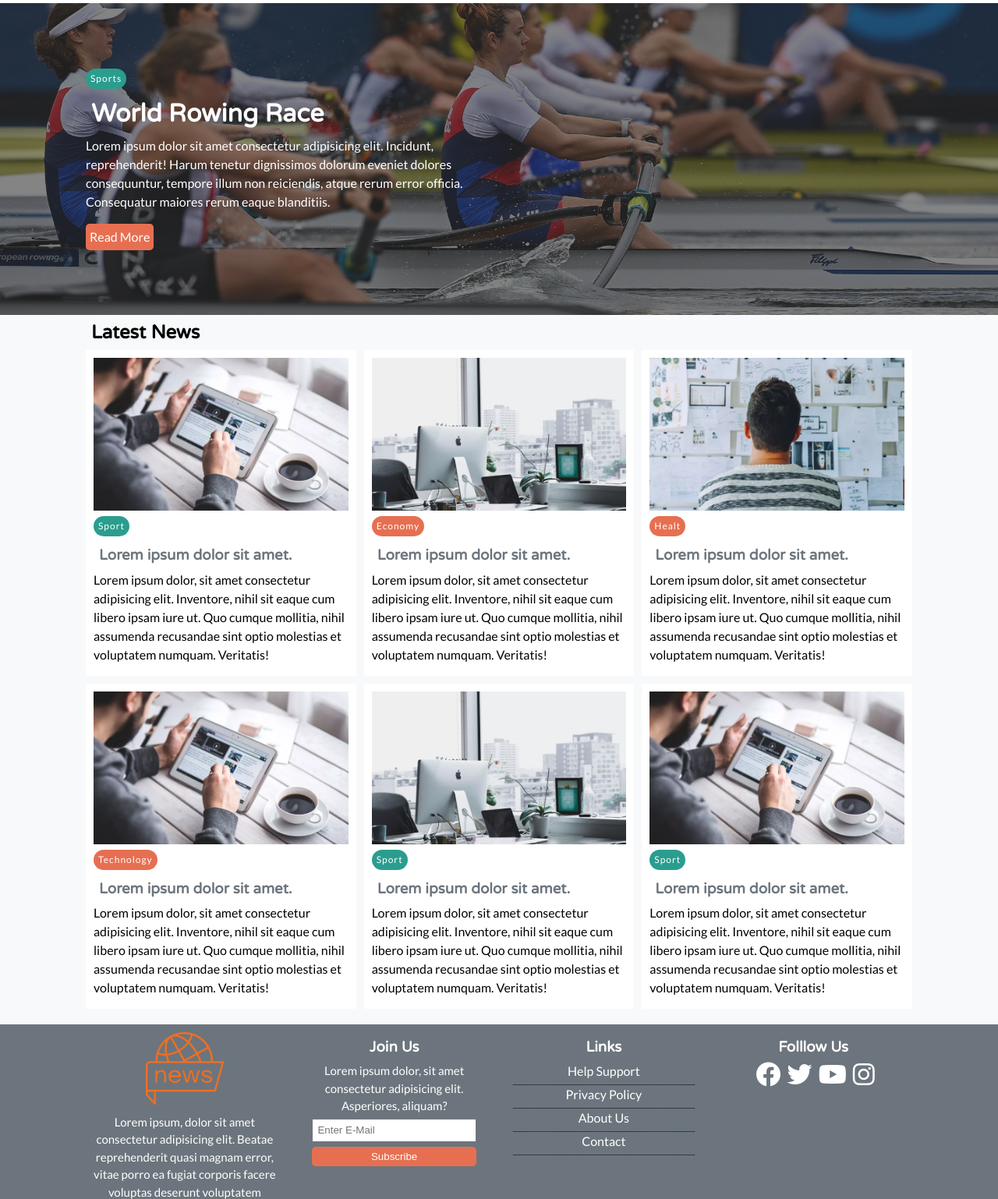
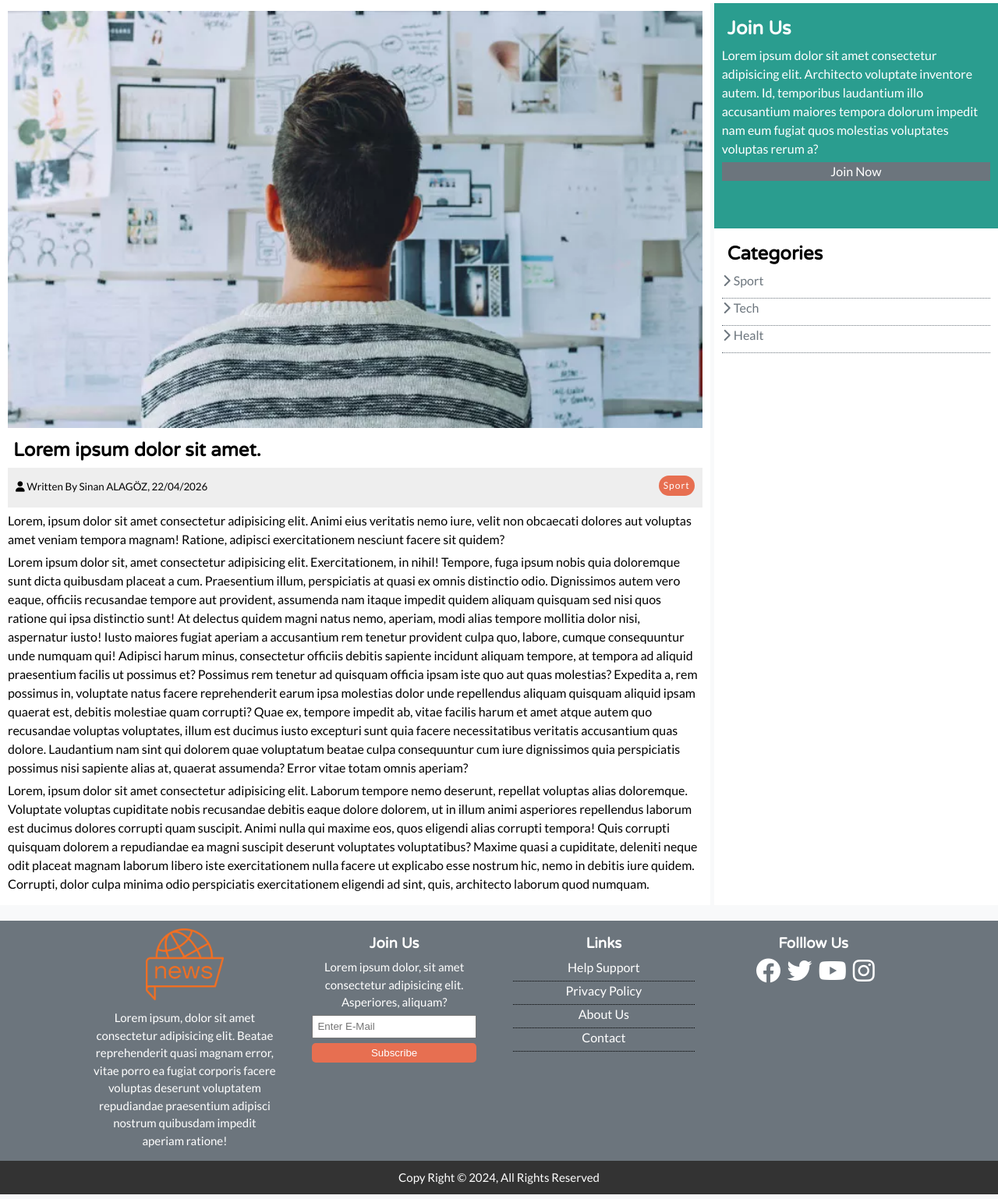
Before and after one commit to cnon06/news-site-css-grid, a plain HTML site: page article.html in a window 1280 px wide. Shown: the part 77-1615 px from the top of the page at 78% size. Drawn offline with Linux system fonts and the light colour scheme.

Commit message:
completed

```diff
--- a/article.html
+++ b/article.html
@@ -5,6 +5,7 @@
     <meta http-equiv="X-UA-Compatible" content="IE=edge" />
     <meta name="viewport" content="width=device-width, initial-scale=1.0" />
     <link rel="stylesheet" href="css/style.css" />
+    <link rel="stylesheet" href="css/mobile.css" media="screen and (max-width:768px)" >
     <link
       rel="stylesheet"
       href="https://cdnjs.cloudflare.com/ajax/libs/font-awesome/6.2.1/css/all.min.css"
@@ -25,12 +26,12 @@
       <div class="container">
         <img src="img/logo.png" alt="" class="logo" />
         <ul>
-          <li><a class="active" href="index.html">Home</a></li>
+          <li><a  href="index.html">Home</a></li>
           <li><a href="about.html">About</a></li>
           <li><a href="blog.html">Blog</a></li>
           <li><a href="contact.html">Contact</a></li>
         </ul>
-        <div class="social-items">
+        <div class="social-items" id="social-items3131">
           <a href="#" class="fab fa-facebook fa-2x"></a>
           <a href="#" class="fab fa-twitter fa-2x"></a>
           <a href="#" class="fab fa-youtube fa-2x"></a>
@@ -39,124 +40,57 @@
       </div>
     </nav>
 
-    <!-- header -->
+   <!-- article -->
 
-    <header id="header">
-      <div class="container">
-        <div class="header-container">
-          <div class="header-content">
-            <div class="category category-sport bg-secondary">Sports</div>
-            <h1>World Rowing Race</h1>
-            <p>
-              Lorem ipsum dolor sit amet consectetur adipisicing elit. Incidunt,
-              reprehenderit! Harum tenetur dignissimos dolorum eveniet dolores
-              consequuntur, tempore illum non reiciendis, atque rerum error
-              officia. Consequatur maiores rerum eaque blanditiis.
-            </p>
+    <main id="main">
 
-            <a href="#" class="btn btn-primary">Read More</a>
+        <section class="article-section">
+
+          <div class="card">
+             <img src="img/img-1.webp" alt="">
+            <h1>Lorem ipsum dolor sit amet.</h1>
+            <div class="meta" id="meta3131">
+              <small>
+                <i class="fas fa-user"></i> Written By Sinan ALAGÖZ, 22/04/2026
+
+              </small>
+              <div class="category bg-primary">Sport</div>
+            </div>
+            <p>Lorem, ipsum dolor sit amet consectetur adipisicing elit. Animi eius veritatis nemo iure, velit non obcaecati dolores aut voluptas amet veniam tempora magnam! Ratione, adipisci exercitationem nesciunt facere sit quidem?</p>
+            <p>Lorem ipsum dolor sit, amet consectetur adipisicing elit. Exercitationem, in nihil! Tempore, fuga ipsum nobis quia doloremque sunt dicta quibusdam placeat a cum. Praesentium illum, perspiciatis at quasi ex omnis distinctio odio. Dignissimos autem vero eaque, officiis recusandae tempore aut provident, assumenda nam itaque impedit quidem aliquam quisquam sed nisi quos ratione qui ipsa distinctio sunt! At delectus quidem magni natus nemo, aperiam, modi alias tempore mollitia dolor nisi, aspernatur iusto! Iusto maiores fugiat aperiam a accusantium rem tenetur provident culpa quo, labore, cumque consequuntur unde numquam qui! Adipisci harum minus, consectetur officiis debitis sapiente incidunt aliquam tempore, at tempora ad aliquid praesentium facilis ut possimus et? Possimus rem tenetur ad quisquam officia ipsam iste quo aut quas molestias? Expedita a, rem possimus in, voluptate natus facere reprehenderit earum ipsa molestias dolor unde repellendus aliquam quisquam aliquid ipsam quaerat est, debitis molestiae quam corrupti? Quae ex, tempore impedit ab, vitae facilis harum et amet atque autem quo recusandae voluptas voluptates, illum est ducimus iusto excepturi sunt quia facere necessitatibus veritatis accusantium quas dolore. Laudantium nam sint qui dolorem quae voluptatum beatae culpa consequuntur cum iure dignissimos quia perspiciatis possimus nisi sapiente alias at, quaerat assumenda? Error vitae totam omnis aperiam?</p>
+            <p>Lorem, ipsum dolor sit amet consectetur adipisicing elit. Laborum tempore nemo deserunt, repellat voluptas alias doloremque. Voluptate voluptas cupiditate nobis recusandae debitis eaque dolore dolorem, ut in illum animi asperiores repellendus laborum est ducimus dolores corrupti quam suscipit. Animi nulla qui maxime eos, quos eligendi alias corrupti tempora! Quis corrupti quisquam dolorem a repudiandae ea magni suscipit deserunt voluptates voluptatibus? Maxime quasi a cupiditate, deleniti neque odit placeat magnam laborum libero iste exercitationem nulla facere ut explicabo esse nostrum hic, nemo in debitis iure quidem. Corrupti, dolor culpa minima odio perspiciatis exercitationem eligendi ad sint, quis, architecto laborum quod numquam.</p>
           </div>
-        </div>
-      </div>
-    </header>
 
-    <section id="main-articles">
-      <div class="container">
-        <h2>Latest News</h2>
-        <div class="articles-container">
-          <article class="card">
-            <img src="img/img-2.webp" alt="" />
-            <div class="category bg-secondary">Sport</div>
-            <h3>
-              <a href="article.html">Lorem ipsum dolor sit amet.</a>
-            </h3>
+<div class="sidebar">
 
-            <p>
-              Lorem ipsum dolor, sit amet consectetur adipisicing elit.
-              Inventore, nihil sit eaque cum libero ipsam iure ut. Quo cumque
-              mollitia, nihil assumenda recusandae sint optio molestias et
-              voluptatem numquam. Veritatis!
-            </p>
-          </article>
+  <div class="card bg-secondary">
+    <h2>Join Us</h2>
+    <p>Lorem ipsum dolor sit amet consectetur adipisicing elit. Architecto voluptate inventore autem. Id, temporibus laudantium illo accusantium maiores tempora dolorum impedit nam eum fugiat quos molestias voluptates voluptas rerum a?</p>
+    <a href="" class="btn btn-dark btn-block">Join Now</a>
+  </div>
 
-          <article class="card">
-            <img src="img/img-3.webp" alt="" />
-            <div class="category bg-primary">Economy</div>
-            <h3>
-              <a href="article.html">Lorem ipsum dolor sit amet.</a>
-            </h3>
+  <div id="categories" class="card">
+    <h2>Categories</h2>
+    <ul id="ul3131">
+      <li><a href=""><i class="fas fa-chevron-right"></i> Sport</a></li>
+      <li><a href=""><i class="fas fa-chevron-right"></i> Tech</a></li>
+      <li><a href=""><i class="fas fa-chevron-right"></i> Healt</a></li>
+    </ul>
+  </div>
 
-            <p>
-              Lorem ipsum dolor, sit amet consectetur adipisicing elit.
-              Inventore, nihil sit eaque cum libero ipsam iure ut. Quo cumque
-              mollitia, nihil assumenda recusandae sint optio molestias et
-              voluptatem numquam. Veritatis!
-            </p>
-          </article>
+</div>
 
-          <article class="card">
-            <img src="img/img-1.webp" alt="" />
-            <div class="category bg-primary">Healt</div>
-            <h3>
-              <a href="article.html">Lorem ipsum dolor sit amet.</a>
-            </h3>
 
-            <p>
-              Lorem ipsum dolor, sit amet consectetur adipisicing elit.
-              Inventore, nihil sit eaque cum libero ipsam iure ut. Quo cumque
-              mollitia, nihil assumenda recusandae sint optio molestias et
-              voluptatem numquam. Veritatis!
-            </p>
-          </article>
 
-          <article class="card">
-            <img src="img/img-2.webp" alt="" />
-            <div class="category bg-primary">Technology</div>
-            <h3>
-              <a href="article.html">Lorem ipsum dolor sit amet.</a>
-            </h3>
+        </section>
 
-            <p>
-              Lorem ipsum dolor, sit amet consectetur adipisicing elit.
-              Inventore, nihil sit eaque cum libero ipsam iure ut. Quo cumque
-              mollitia, nihil assumenda recusandae sint optio molestias et
-              voluptatem numquam. Veritatis!
-            </p>
-          </article>
 
-          <article class="card">
-            <img src="img/img-3.webp" alt="" />
-            <div class="category bg-secondary">Sport</div>
-            <h3>
-              <a href="article.html">Lorem ipsum dolor sit amet.</a>
-            </h3>
 
-            <p>
-              Lorem ipsum dolor, sit amet consectetur adipisicing elit.
-              Inventore, nihil sit eaque cum libero ipsam iure ut. Quo cumque
-              mollitia, nihil assumenda recusandae sint optio molestias et
-              voluptatem numquam. Veritatis!
-            </p>
-          </article>
+    </main>
 
-          <article class="card">
-            <img src="img/img-2.webp" alt="" />
-            <div class="category bg-secondary">Sport</div>
-            <h3>
-              <a href="article.html">Lorem ipsum dolor sit amet.</a>
-            </h3>
 
-            <p>
-              Lorem ipsum dolor, sit amet consectetur adipisicing elit.
-              Inventore, nihil sit eaque cum libero ipsam iure ut. Quo cumque
-              mollitia, nihil assumenda recusandae sint optio molestias et
-              voluptatem numquam. Veritatis!
-            </p>
-          </article>
-        </div>
-      </div>
-    </section>
 
+    <!-- footer -->
     <footer id="main-footer">
       <div class="container footer-container">
         <div>
@@ -211,7 +145,6 @@
       </div>
     </footer>
 
-    <!-- <h1>Lorem ipsum dolor sit amet.</h1>
-  <p>Lorem ipsum dolor, sit amet consectetur adipisicing elit. Perspiciatis nostrum, officia ullam quia consequatur provident asperiores odio consequuntur optio aperiam ipsam illo amet quam quod pariatur repudiandae dolorum. Earum, natus.</p>   -->
+
   </body>
 </html>
--- /dev/null
+++ b/css/mobile.css
@@ -0,0 +1,95 @@
+
+
+#main-nav .container .social-items {
+    display: none;
+  }
+
+/* #social-items3131 {
+  display: none;
+} */
+
+
+
+#main-nav .container{
+grid-template-columns: 1fr;
+gap: 1.2rem;
+}
+
+#main-nav ul, img{
+    justify-self: center;
+    }
+
+
+
+#header .container .header-container
+{
+    grid-template-columns: 1fr;
+}
+
+#main-articles .container .articles-container
+{
+    grid-template-columns: 1fr 1fr;
+}
+
+@media(max-width:500px)
+{
+    #main-articles .container .articles-container
+{
+    grid-template-columns: 1fr;
+}
+}
+
+#main-footer .container
+{
+    grid-template-columns: 1fr 1fr;
+}
+
+@media(max-width:500px)
+{
+    #main-footer .container
+    {
+        grid-template-columns: 1fr;
+    }
+
+    #main-footer .container>*
+    {
+        border-bottom: 1px dotted white;
+    }
+}
+
+@media(max-width:400px)
+{
+    html
+    {
+        font-size: 8px;
+    }
+
+
+}
+
+@media(max-width:300px)
+{
+    html
+    {
+        font-size: 6px;
+    }
+
+
+}
+
+#main .gdf
+{
+  /* display: grid; */
+  grid-template-columns: 1fr;
+  /* gap: .5rem; */
+/* margin: 5rem; */
+
+}
+
+#main .article-section
+{
+  display: grid;
+  grid-template-columns: 1fr;
+  gap: 5px;
+
+}
--- a/css/style.css
+++ b/css/style.css
@@ -97,7 +97,7 @@ p {
 
 
 .bg-secondary {
-    background-color: var(--secondary-color);
+    background-color: var(--secondary-color) !important;
     color: white;
   }
 
@@ -458,3 +458,80 @@ border-bottom: 1px dotted black;
 {
    margin-top: 20px;
 }
+
+/* articles */
+
+.page-container4
+{
+  display: grid;
+  grid-template-columns: 5fr, 2fr;
+}
+
+#main
+{
+
+}
+
+#container2324
+{
+  display: grid;
+  grid-template-columns: 5fr 2fr;
+  gap: .5rem;
+margin: 5rem;
+
+}
+
+#container2324>*:first-child
+{
+ grid-row: 1 / span 3;
+
+}
+
+#container2324>*:last-child
+{
+ grid-row: 2 / span 2;
+
+}
+
+#meta3131
+{
+  display: flex;
+  justify-content: space-between;
+  padding: 1rem;
+  background-color: #eee;
+  align-items: center;
+}
+
+#ul3131 li
+{
+border-bottom: 1px dotted var(--dark-color);
+padding-bottom: 1rem;
+}
+
+#ul3131 li a:hover
+{
+color: var(--primary-color);
+}
+
+#main .article-section
+{
+  display: grid;
+  grid-template-columns: 5fr 2fr;
+  gap: 5px;
+
+}
+
+#main .article-section .sidebar
+{
+  display: grid;
+  grid-template-rows: 1fr 3fr;
+
+  /* flex-direction: column; */
+
+}
+
+/* #main .article-section .sidebar .card
+{
+ height: 100%;
+
+} */
```
Also changed, not shown: index.html (+3 -2 lines).
